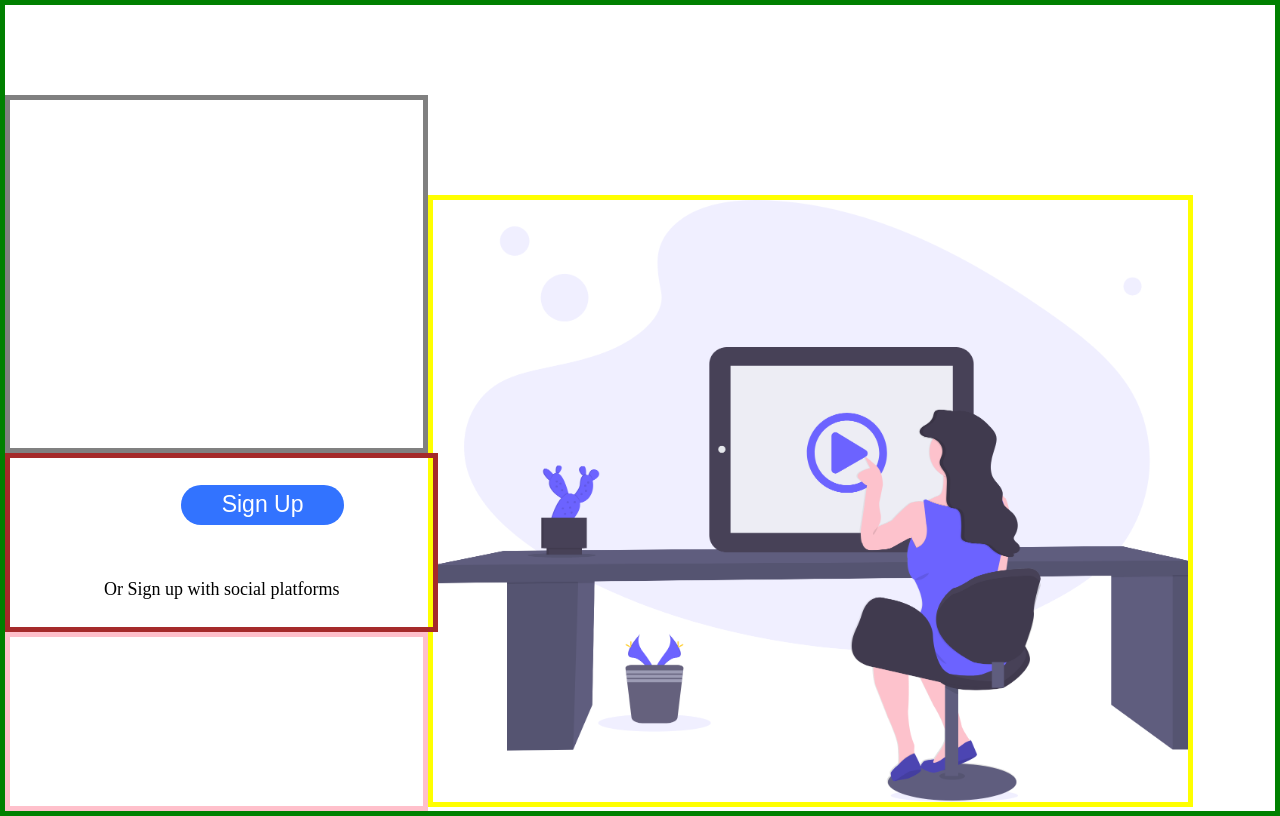
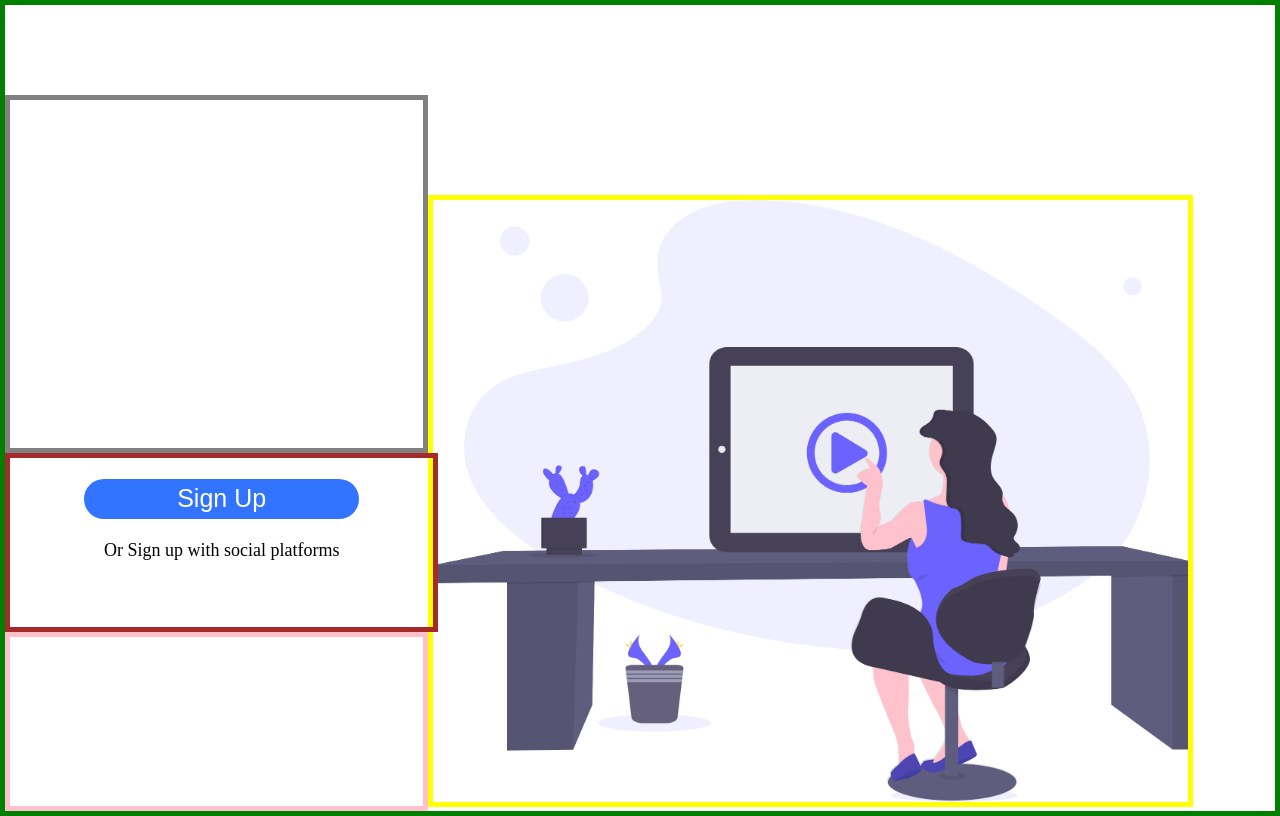
Before and after one commit to Adrienner1988/Sign_Up_Group5, a plain HTML site: page index.html in a window 1280 px wide. Drawn offline with Linux system fonts and the light colour scheme.

Commit message:
centered button and created better spacing

```diff
--- a/css/jesse.css
+++ b/css/jesse.css
@@ -1,31 +1,33 @@
 .sign-up-button {
     grid-area: sign-up-button;
     width: 100%;
-    display: flex;
-    flex-direction: column;
-    justify-content:space-around;
+    padding-top: 5%;
     text-align: center;
     align-items:center;
     font-size: 18px !important;
     font-weight: 500px !important;
  }
 
- .the_button {
+.the_button {
     border-radius: 20px 20px 20px 20px;
     border: none;
     height: 5vh;
     text-align: center;
     text-decoration: none;
-    width: 200%;
+    width: 65%;
     background-color: rgb(50, 115, 255);
     color: white;
-    font-size: 23px !important;
+    font-size: 25px !important;
     font-weight: 500px !important;
     cursor: pointer;
     transition-duration: 0.4s;
 }
 
-  .the_button:hover{
+.the_button:hover{
     background-color: white;
     color: rgb(50, 115, 255);
   }
+
+.no_account{
+    padding-top: 5%;
+}
```
